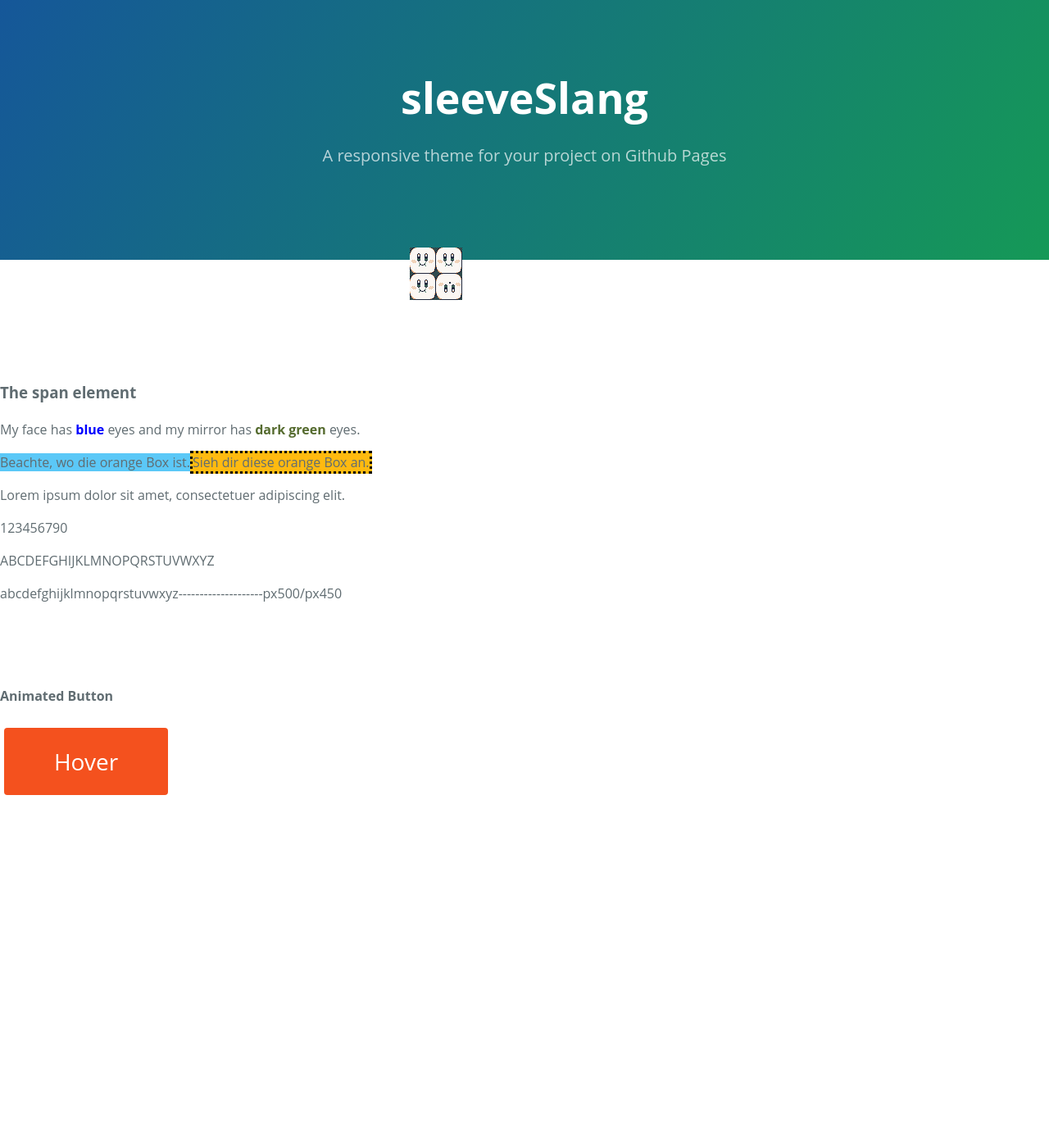
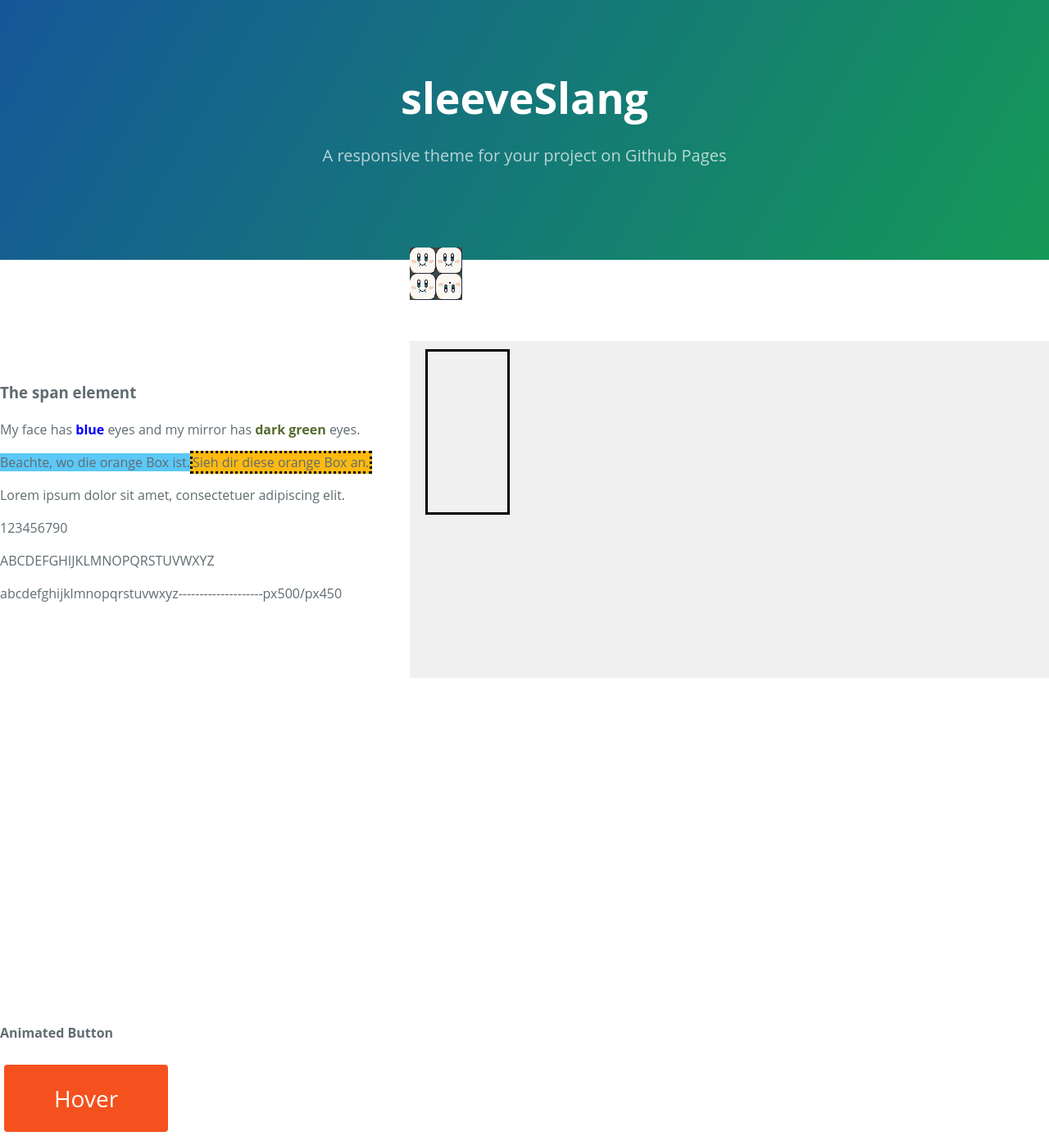
Before and after one commit to ledlightjungledStefan/Osterei, a Jekyll site: the page built from RukolaSeiteEins.markdown, in a window 1280 px wide. Shown: the whole page at 82% size. Built offline with Jekyll 4.4.1, drawn with Linux system fonts in a browser that asks for light colours; some web fonts are replaced; before the commit the page ends 975 px from its top, so only the background shows below that.

Commit message:
Update publicdomainfolder.html

```diff
--- a/_layouts/publicdomainfolder.html
+++ b/_layouts/publicdomainfolder.html
@@ -17,6 +17,10 @@
         .ribbon {
   background-color: #5BC8F7;
 }
+img.NEGLECTED {display: block;
+position: relative;
+bottom: 400px;
+left: 500px;}
 .ribbon::after {
   content: "Sieh dir diese orange Box an.";
   background-color: #FFBA10;
@@ -93,6 +97,7 @@
 <p>ABCDEFGHIJKLMNOPQRSTUVWXYZ</p>
 <p>abcdefghijklmnopqrstuvwxyz--------------------px500/px450</p>
     <img class="CHEW" src="/Osterei/assets/4kirbs.png">
+    <img class="NEGLECTED" src="/Osterei/assets/Probst.gif">
 <h4>Animated Button</h4>
   <button class="button" style="vertical-align:middle"><span>Hover </span>
 </body>
```
